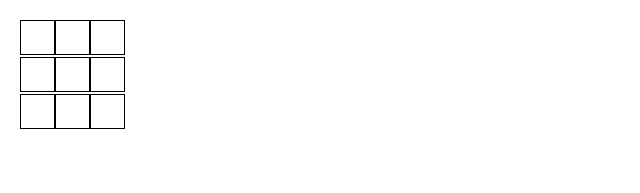
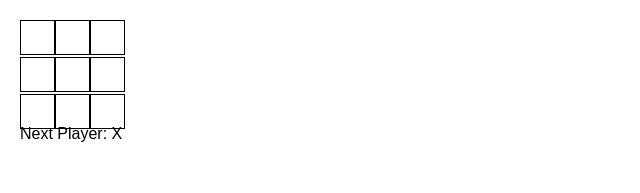
Before and after one commit to RayhanAdii/raw-learn-react, a React (Create React App) app in the folder tic-tac-toe/: page / in a window 1280 px wide. Shown: the top 193 px of the page, without its empty margins (0-640 px from the left). Built offline with nearby package versions, Linux system fonts and the light colour scheme.

Commit message:
add winning condition

```diff
--- a/tic-tac-toe/src/component/BoardClass.js
+++ b/tic-tac-toe/src/component/BoardClass.js
@@ -10,13 +10,19 @@ class BoardClass extends Component {
 
       this.state = {
         squares: Array(9).fill(null),
-        xIsNext: true
+        xIsNext: true,
+        status: ''
       }
 
       this.handleClick = this.handleClick.bind(this)
     }
 
     handleClick = (i) => {
+
+        // Handler agar jika kotak sudah ada isinya, fungsi tidak dijalankan
+
+        if (this.state.squares[i] || this.calculateWinner(this.state.squares)) return;
+
         //Menggunakan Konsep Immutability
         // Agar dapat time travel
         //Meng-copy data, lalu mengubah value, lalu nextSquare = Square
@@ -25,11 +31,13 @@ class BoardClass extends Component {
         // jika xIsNext is true, nextSquares[i] = X, else nextSquares[i] = O
         nextSquares[i] = this.state.xIsNext ? 'X' : 'O';
 
-
+        // Set State
         this.setState({ squares : nextSquares });
         this.setState({ xIsNext : !this.state.xIsNext})
+
     }
 
+    // Fungsi untuk merender kotak
     renderSquares() {
         return this.state.squares.map((value, index) => (
             <SquareFunction
@@ -40,13 +48,54 @@ class BoardClass extends Component {
         ));
     }
 
+    calculateWinner(squares){
+        const lines = [
+            [0,1,2],
+            [3,4,5],
+            [6,7,8],
+            [0,3,6],
+            [1,4,7],
+            [2,5,8],
+            [0,4,8],
+            [2,4,6]
+        ];
+
+        for(let i = 0; i < lines.length;i++){
+            const [a,b,c] = lines[i]
+
+            if(squares[a] && squares[a] === squares[b] && squares[c]){
+                return squares[a]
+            }
+
+        }
+        return false
+    }
+
+    statusHandler(squares){
+        const winner = this.calculateWinner(squares)
+        if(winner){
+            this.setState({ status : 'Winner: ' + winner });
+        }else{
+            this.setState({ status : 'Next Player: ' + (this.state.xIsNext ? 'X' : 'O')})
+        }
+    }
 
 
 
   render() {
+    const winner = this.calculateWinner(this.state.squares);
+    const status = winner
+        ? 'Winner: ' + winner
+        : 'Next Player: ' + (this.state.xIsNext ? 'X' : 'O');
+
     return (
-    <div className="board">
-        {this.renderSquares()}
+    <div>
+        <div className="board">
+            {this.renderSquares()}
+        </div>
+        <div className='status'>
+            {status}
+        </div>
     </div>
     )
   }
```
